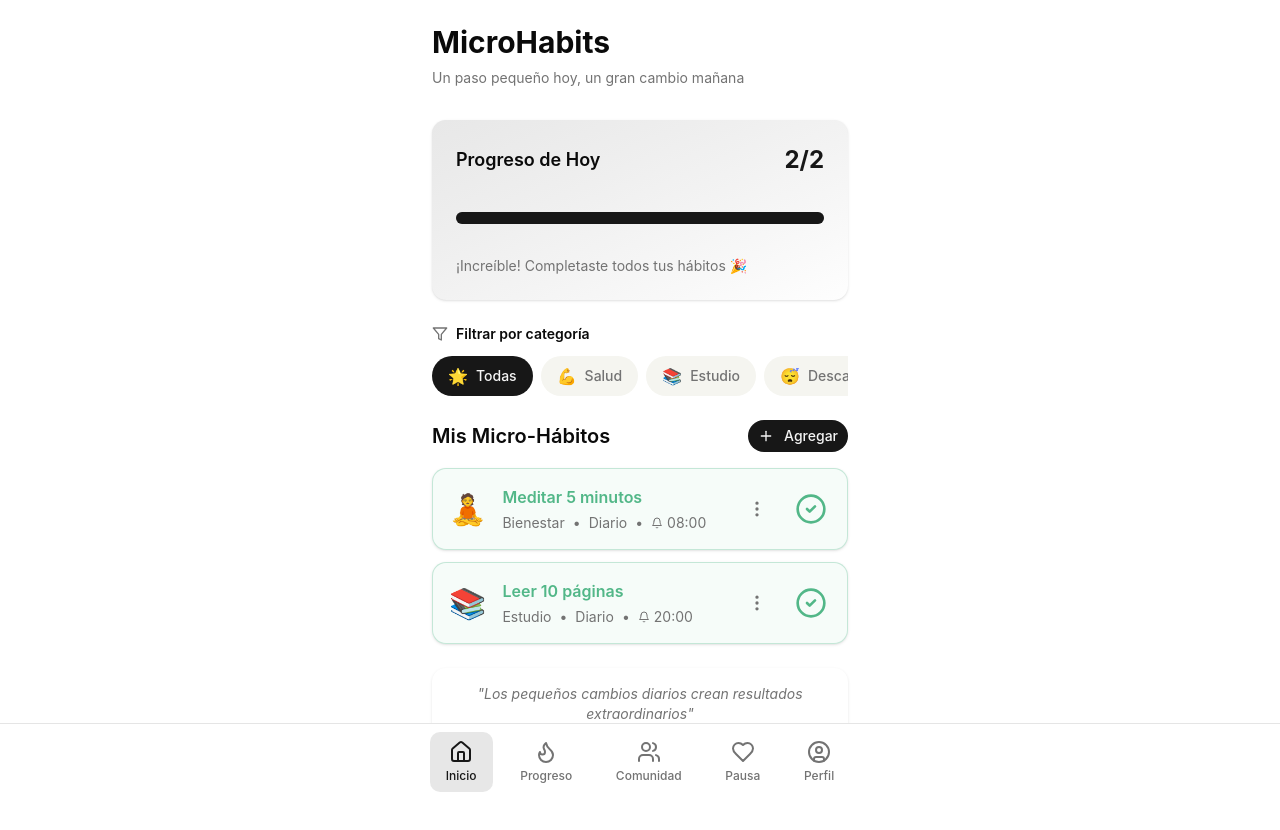
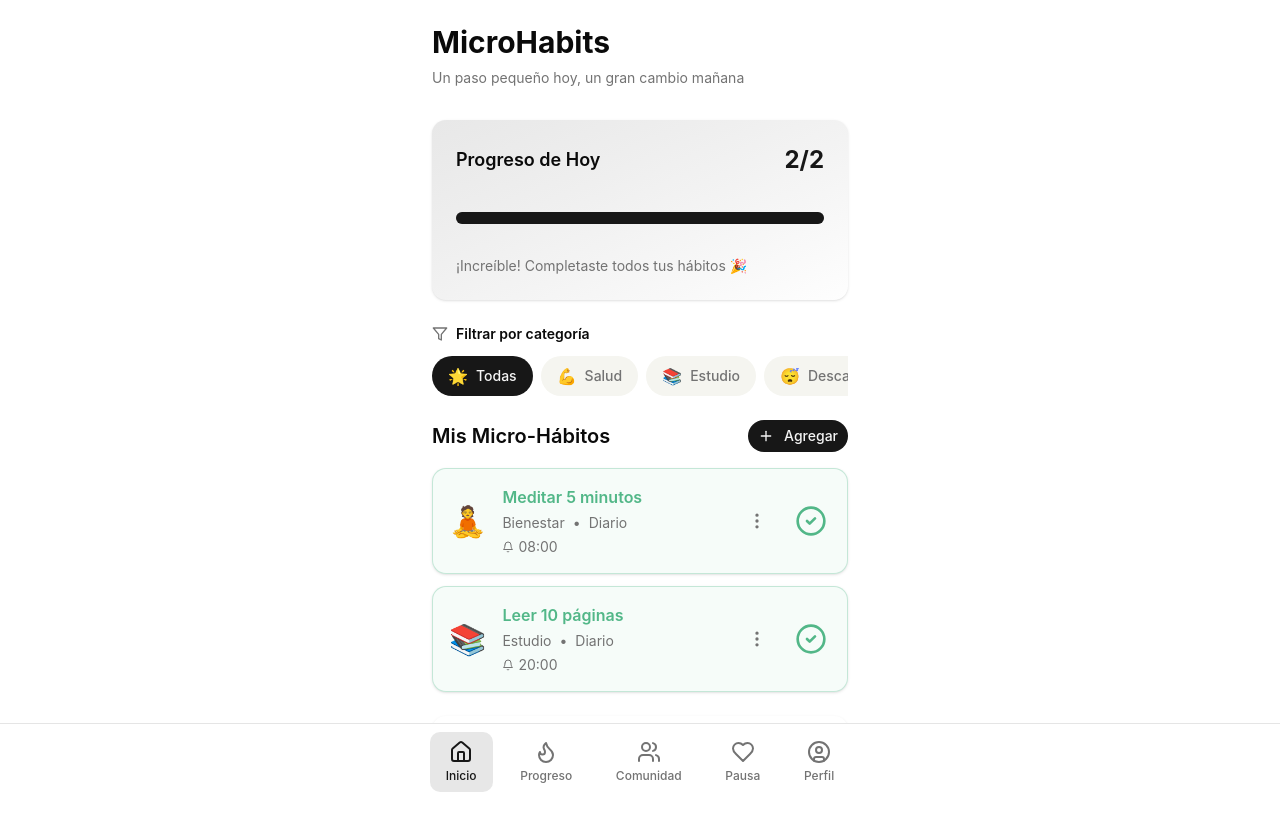
Before and after one commit to LeninCar/micro-habits-mvp-app, a Next.js app: page / in a window 1280 px wide. Shown: the top 830 px of the page. Built offline with nearby package versions, Linux system fonts and the light colour scheme.

Commit message:
Se corrigen cards de habitos manuales con hora

```diff
--- a/app/layout.tsx
+++ b/app/layout.tsx
@@ -19,7 +19,7 @@ export default function RootLayout({
   children: React.ReactNode
 }>) {
   return (
-    <html lang="en">
+    <html lang="en" suppressHydrationWarning>
       <body className={`font-sans antialiased`}>
         <ThemeProvider attribute="class" defaultTheme="system" enableSystem>
           {children}
--- a/components/group-view.tsx
+++ b/components/group-view.tsx
@@ -131,7 +131,7 @@ export function GroupView({ groups, onCreateGroup, onToggleGroupMembership, onTo
             Volver a grupos
           </Button>
 
-          <Card className="p-6 bg-gradient-to-br from-primary/10 to-secondary/10 border-primary/30">
+          <Card className="p-6 bg-linear-to-br from-primary/10 to-secondary/10 border-primary/30">
             <h1 className="text-2xl font-bold text-foreground mb-2">{details.name}</h1>
             <p className="text-muted-foreground mb-4">{details.description}</p>
 
@@ -446,7 +446,7 @@ export function GroupView({ groups, onCreateGroup, onToggleGroupMembership, onTo
       {/* Actividad Reciente */}
       <div>
         <h2 className="text-xl font-semibold text-foreground mb-4 flex items-center gap-2">
-          <MessageCircle className="h-6 w-6 text-secondary" />
+          <MessageCircle className="h-6 w-6 text-primary" />
           Actividad Reciente
         </h2>
         <div className="space-y-3">
--- a/components/main-dashboard.tsx
+++ b/components/main-dashboard.tsx
@@ -61,7 +61,7 @@ export function MainDashboard({ habits, onToggleHabit, onAddHabit, onEditHabit }
       </div>
 
       {/* Progress Overview */}
-      <Card className="p-6 mb-6 bg-gradient-to-br from-primary/10 to-secondary/10 border-none">
+      <Card className="p-6 mb-6 bg-linear-to-br from-primary/10 to-secondary/10 border-none">
         <div className="flex items-center justify-between mb-3">
           <h2 className="text-lg font-semibold text-foreground">Progreso de Hoy</h2>
           <span className="text-2xl font-bold text-primary">
@@ -193,18 +193,17 @@ export function MainDashboard({ habits, onToggleHabit, onAddHabit, onEditHabit }
                                 </span>
                               )}
                             </div>
-                            <div className="flex items-center gap-2 text-sm text-muted-foreground">
+                            <div className="flex flex-col gap-1 text-sm text-muted-foreground">
+                              <div className="flex items-center gap-2">
                                 <span className="capitalize">{habit.category}</span>
                                 <span>•</span>
                                 <span className="capitalize">{habit.frequency}</span>
+                              </div>
                               {habit.reminderTime && (
-                                <>
-                                  <span>•</span>
                                 <div className="flex items-center gap-1">
                                   <Bell className="h-3 w-3" />
                                   <span>{habit.reminderTime}</span>
                                 </div>
-                                </>
                               )}
                             </div>
                           </div>
```
Lines whose indentation alone changed are shown as unchanged.
